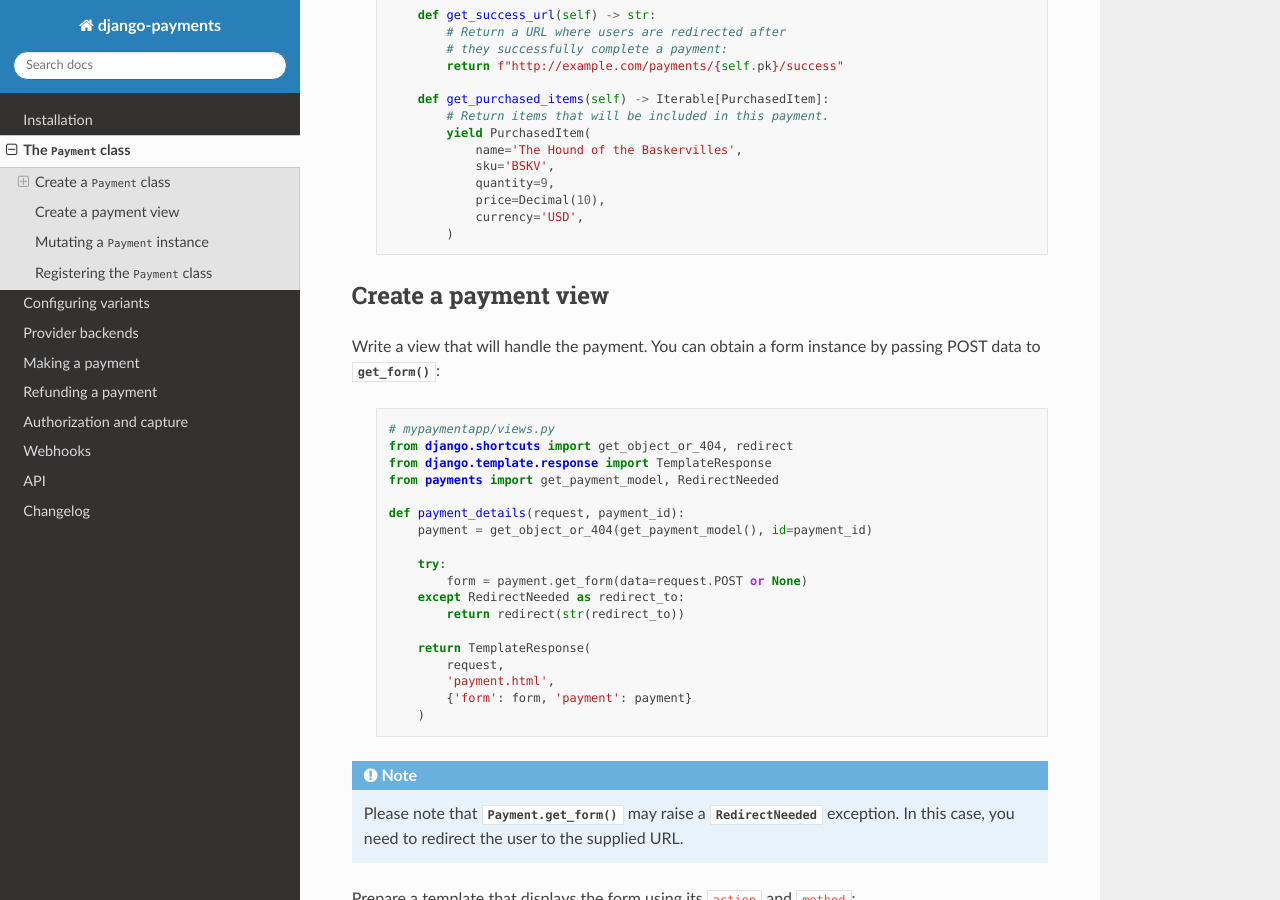
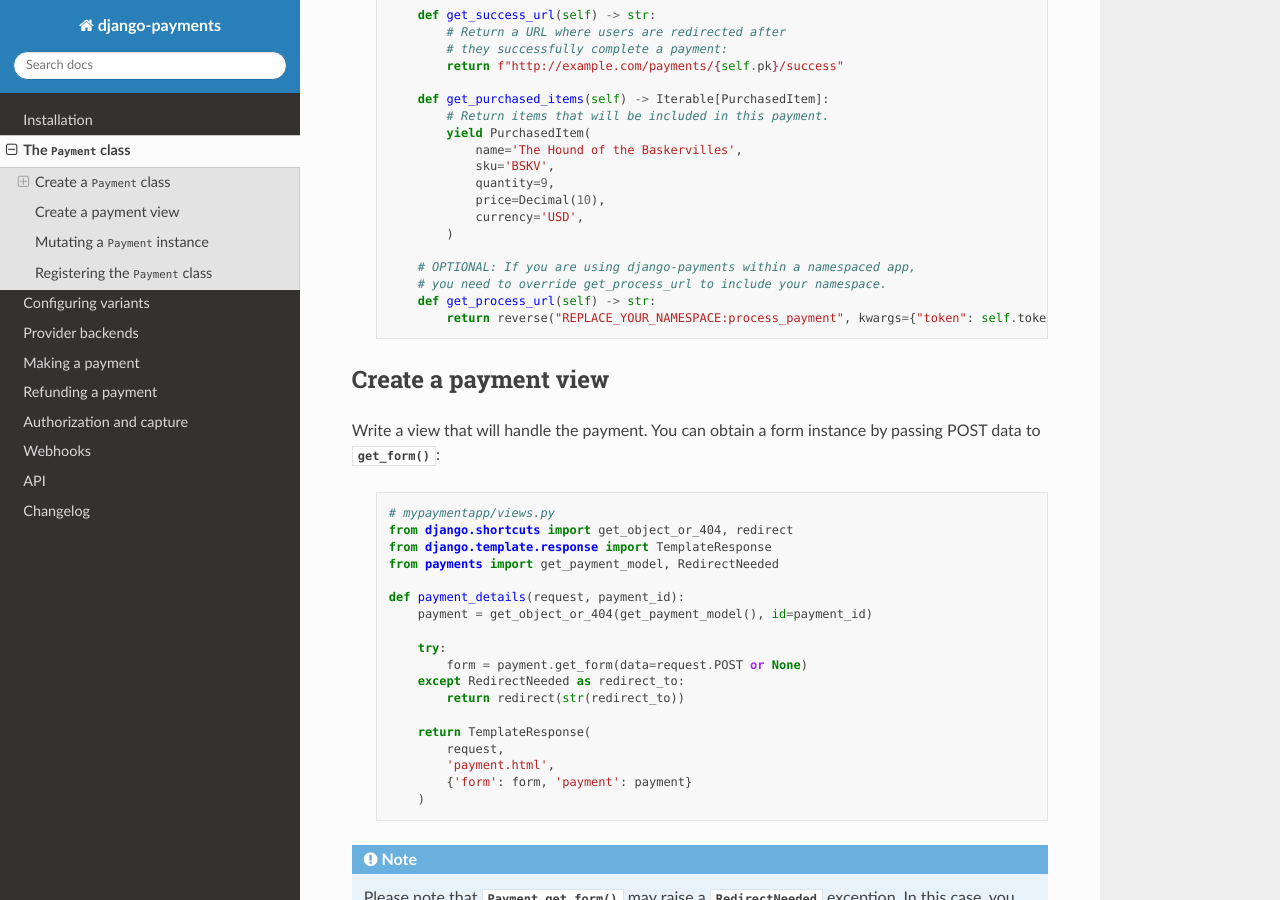
Before and after one commit to jazzband/django-payments, a Sphinx documentation site: the page built from docs/payment-model.rst, in a window 1280 px wide and 900 px high, scrolled down 1012 px. Built offline with Sphinx 7.4.7 and the Read the Docs theme 3.1.0, drawn with Linux system fonts in a browser that asks for light colours; the version number could not be read and is left out.

Commit message:
Improve doc about get_process_url.

```diff
--- a/docs/install.rst
+++ b/docs/install.rst
@@ -78,6 +78,12 @@
 
 None of these views render any "pages" that your users might every see.
 
+.. note::
+
+  If you include the `payments` URLs within a namespaced app (e.g., inside
+  `myproject/myapp/urls.py`), you will need to override the `get_process_url`
+  method in your `Payment` class (see later on documentation).
+
 .. _settings:
 
 Additional Django settings
--- a/docs/payment-model.rst
+++ b/docs/payment-model.rst
@@ -49,6 +49,11 @@
                   price=Decimal(10),
                   currency='USD',
               )
+
+          # OPTIONAL: If you are using django-payments within a namespaced app,
+          # you need to override get_process_url to include your namespace.
+          def get_process_url(self) -> str:
+              return reverse("REPLACE_YOUR_NAMESPACE:process_payment", kwargs={"token": self.token})
 
 Create a payment view
 ---------------------
```
